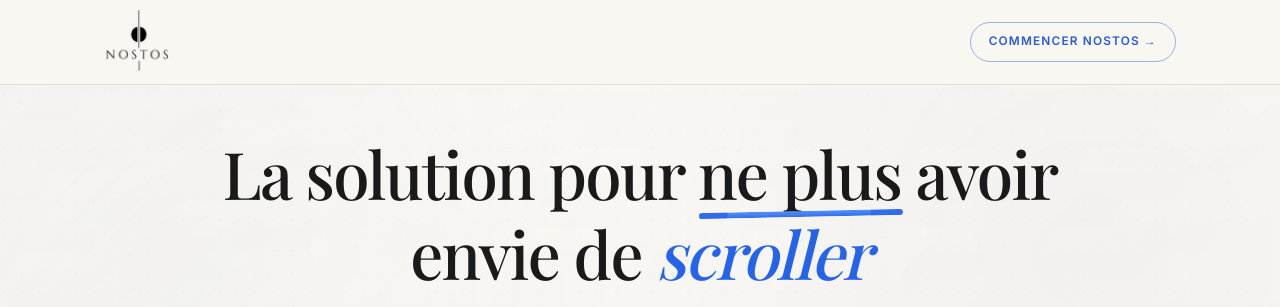
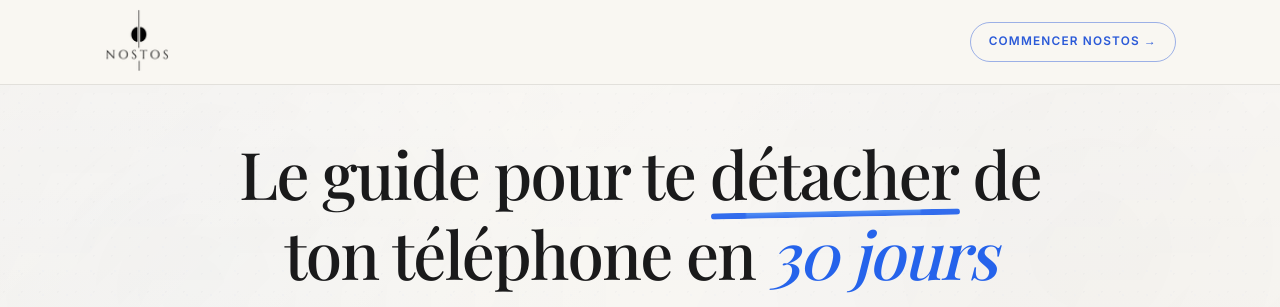
Before and after one commit to Antoine-pavy/nostos-site, a website: page index.html in a window 1280 px wide. Shown: the top 307 px of the page. Drawn offline with nearby package versions, Linux system fonts and the light colour scheme; grey boxes are pictures that could not be loaded; a web font is replaced by a local one.

Commit message:
Update hero main phrase

```diff
--- a/index.html
+++ b/index.html
@@ -47,9 +47,9 @@
     <section class="hero-section relative px-6 overflow-hidden">
         <div class="max-w-5xl mx-auto text-center relative z-10">
             <h1 class="hero-enter hero-title font-serif mb-5 text-obsidian max-w-4xl mx-auto text-center" style="animation-delay: 0.1s;">
-                La solution pour
-                <span class="hero-hand-underline">ne plus</span> avoir envie de
-                <span class="italic text-cobalt">scroller</span>
+                Le guide pour te
+                <span class="hero-hand-underline">détacher</span> de ton
+                téléphone en <span class="italic text-cobalt">30 jours</span>
             </h1>
             <div class="hero-enter hero-vsl-wrap w-full max-w-5xl mx-auto mb-8" style="animation-delay: 0.32s;">
                 <div class="w-full overflow-hidden rounded-2xl border border-ink-10 shadow-[0_10px_24px_rgba(0,0,0,0.06)] bg-black" style="position:relative;aspect-ratio:16/9;">
@@ -140,7 +140,7 @@
                     <span class="about-nostos-title-main">Reprends le contrôle </span>
                     <span class="about-nostos-title-sub">En 30 jours, avec <span class="about-nostos-title-brand">Nostos.</span></span>
                 </h2>
-                <p class="about-nostos-sub">Un plan d'action simple, basé sur les neurosciences, pour <strong>utiliser ton téléphone sans être utilisé(e) par lui.</strong></p>
+                <p class="about-nostos-sub">Un plan d'action simple, basé sur les neurosciences, pour <strong>te détacher progressivement de ton téléphone.</strong></p>
             </div>
 
             <div class="about-how-header">
```
